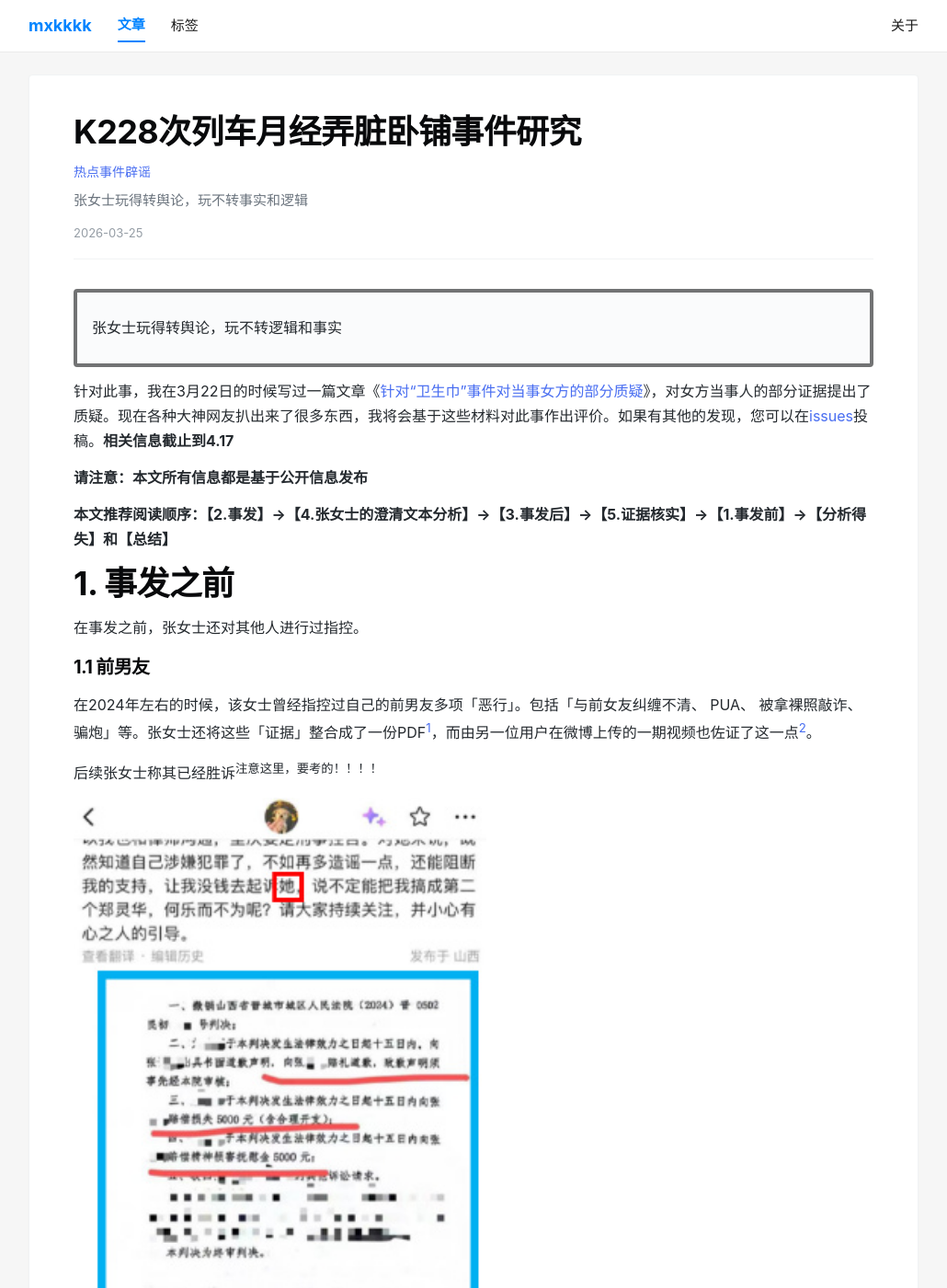
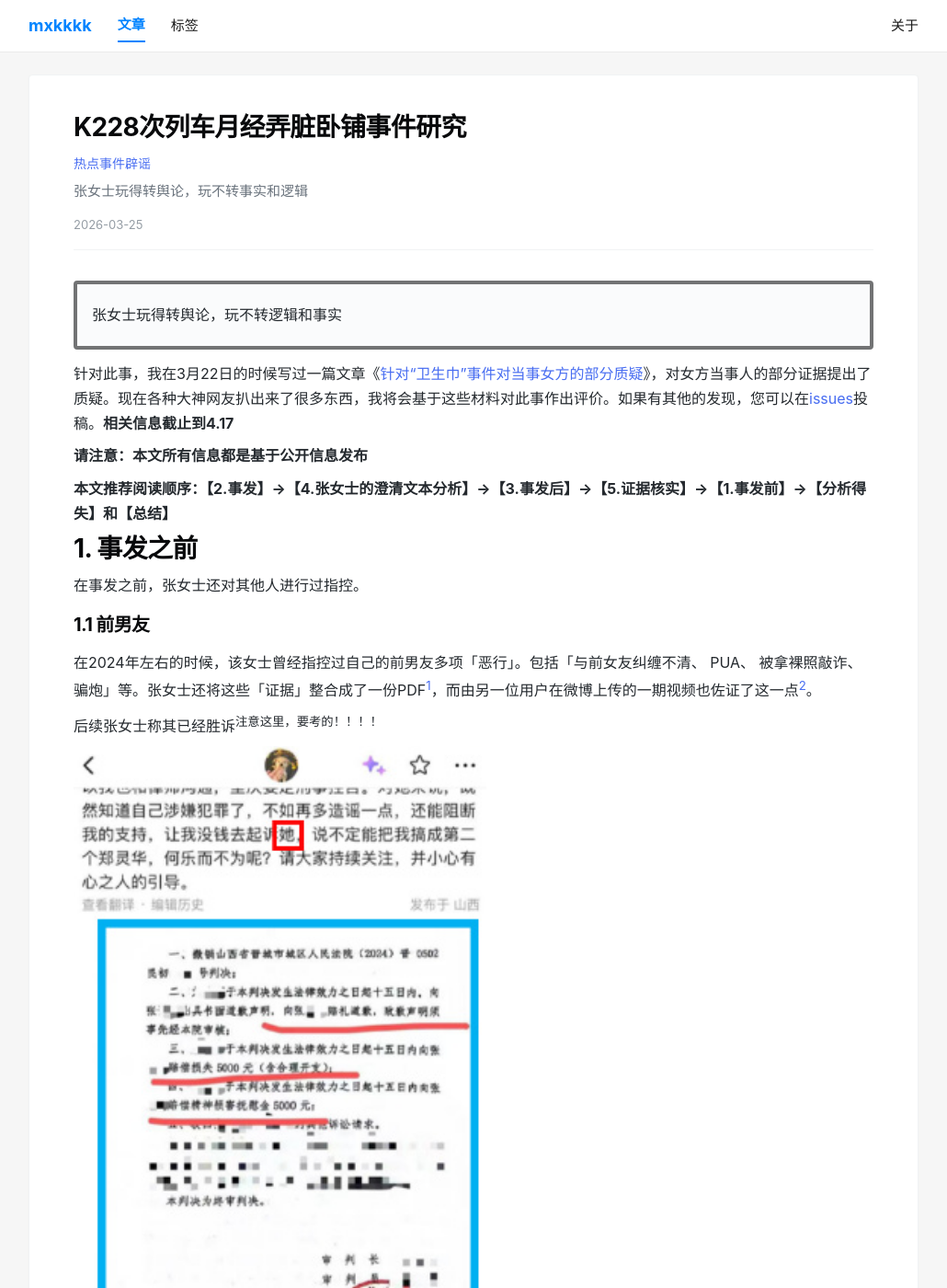
Before and after one commit to mxkfemkkk/mxkfemkkk.github.io, a Jekyll site: the page built from _posts/2026-3-25-wsjyanjiu.md, in a window 1280 px wide and 1400 px high. Shown: the whole window at 92% size, without its empty margins (125-1155 px from the left). Built offline with Jekyll 4.4.1, drawn with Linux system fonts in a browser that asks for light colours.

Commit message:
改小字号

```diff
--- a/assets/css/post.css
+++ b/assets/css/post.css
@@ -15,7 +15,7 @@
 
 /* ---------- 文章头部 ---------- */
 .post h1 {
-  font-size: 2.25rem;
+  font-size: 1.75rem;
   font-weight: 700;
   line-height: 1.2;
   letter-spacing: -0.04rem;
@@ -52,7 +52,7 @@
 }
 
 .post-content p {
-  margin: 0.8em 0;
+  margin: 0.5em 0;
   color: #24292e;
 }
 
```
